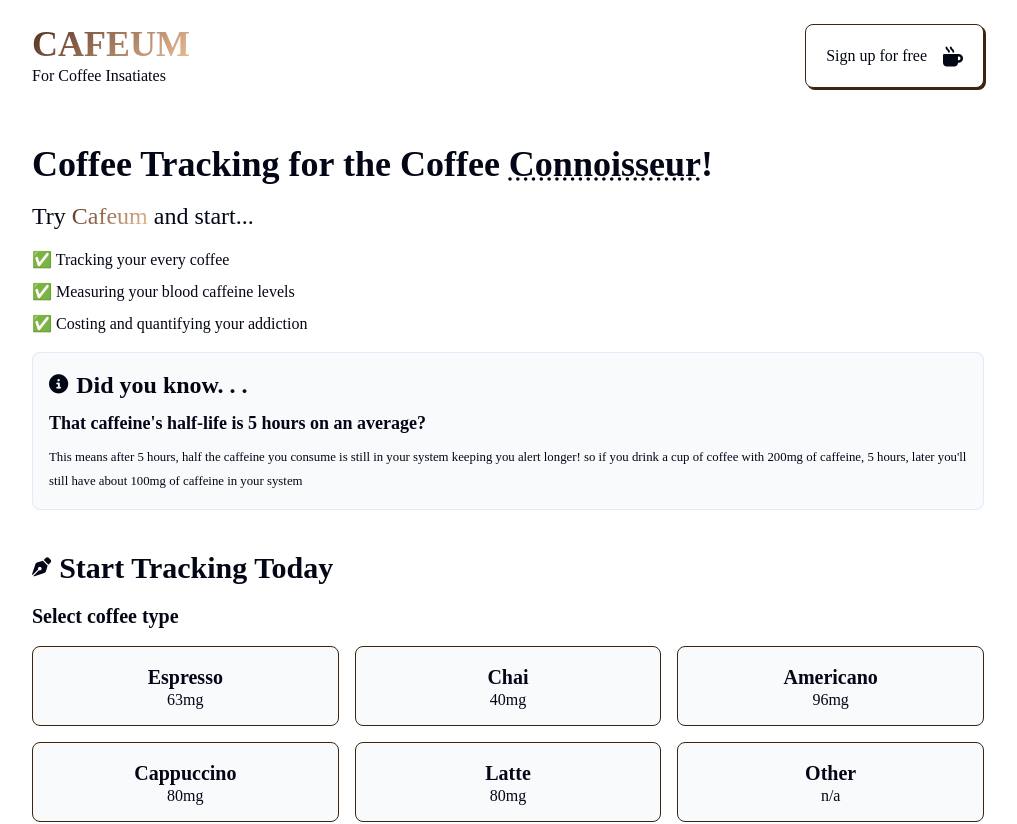
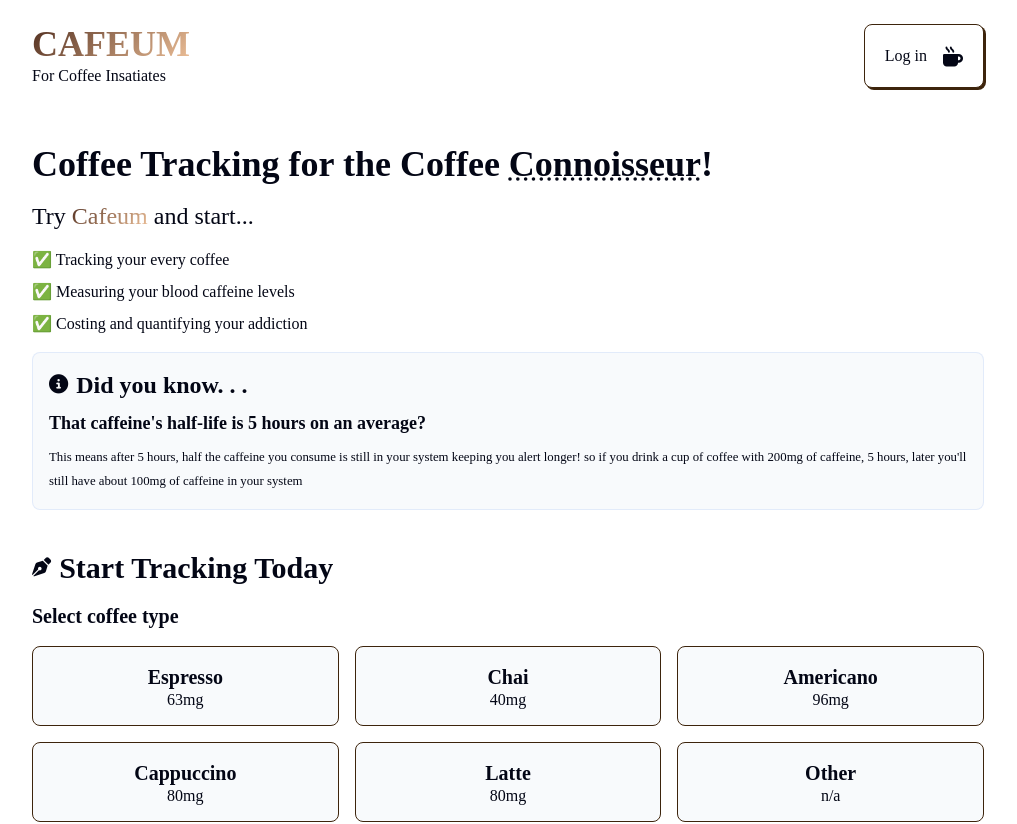
Before and after one commit to GautamDhabhai/cafeum, a React (Vite) app: page / in a window 1280 px wide. Shown: the top 824 px of the page, without its empty margins (132-1149 px from the left). Built offline with nearby package versions, Linux system fonts and the light colour scheme; no server answers; a web font is replaced by a local one.

Commit message:
Update Layout.jsx

```diff
--- a/src/components/Layout.jsx
+++ b/src/components/Layout.jsx
@@ -23,7 +23,7 @@ export default function Layout(props) {
                     </button>
                 ) : (
                 <button onClick={() =>{setShowModal(true) }}>
-                    <p>Sign up for free</p>
+                    <p>Log in</p>
                     <i className="fa-solid fa-mug-hot fa-lg"></i>
                 </button>
             )}
```
